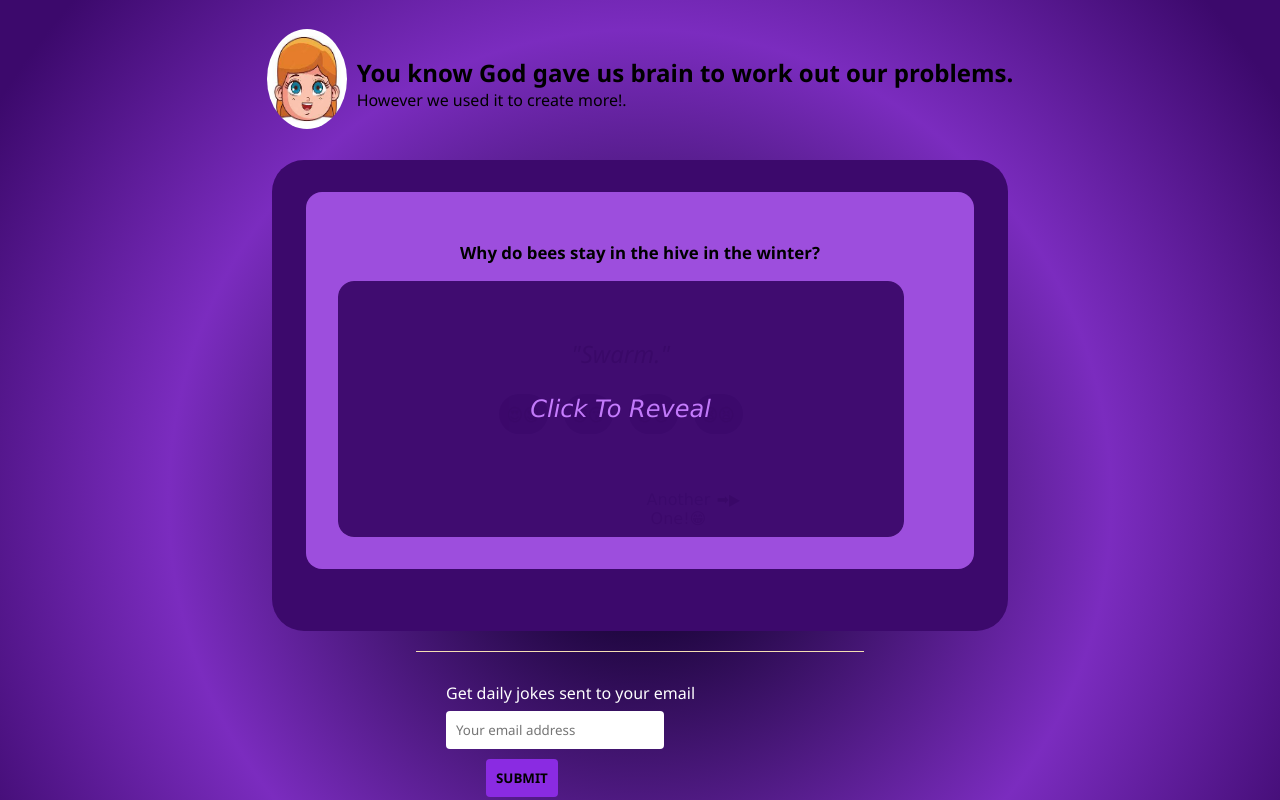
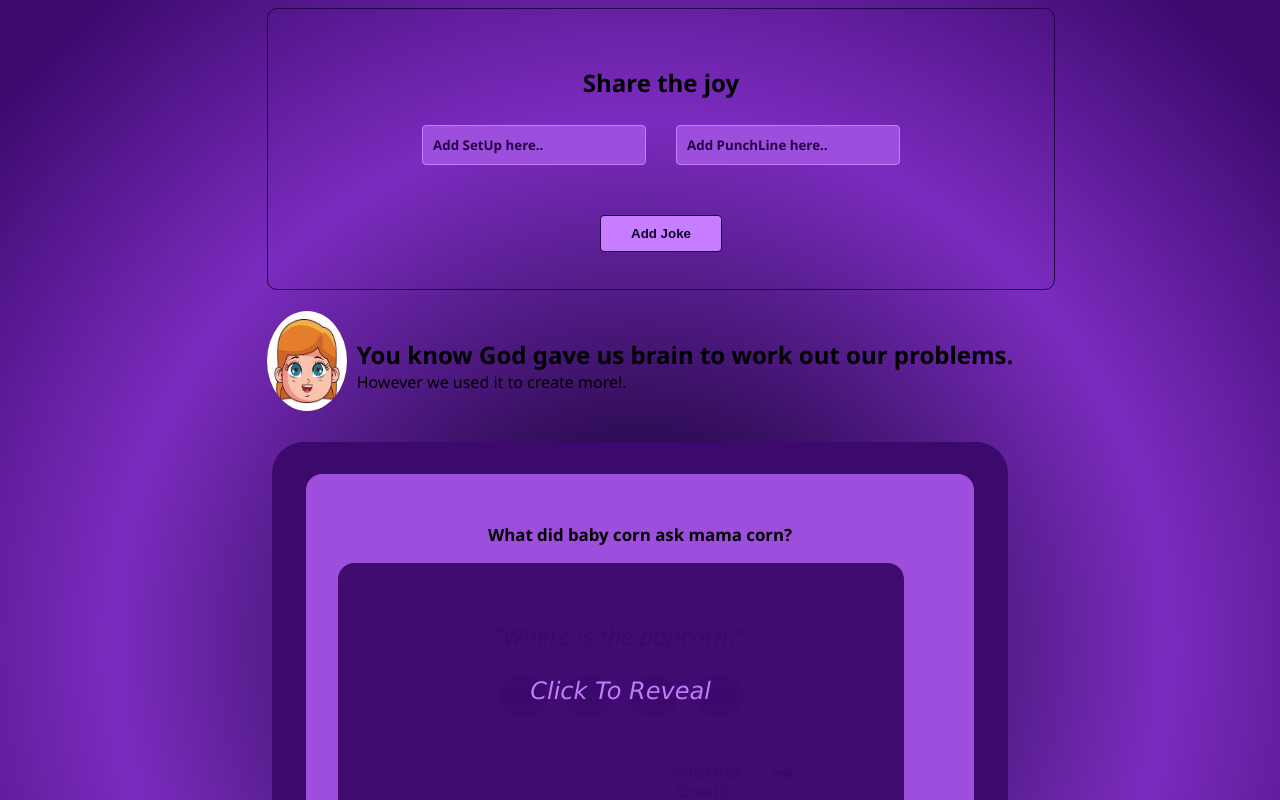
Before and after one commit to cindykandie/jokes-simulator, a React (Vite) app: page / in a window 1280 px wide. Shown: the top 800 px of the page. Built offline with nearby package versions, Linux system fonts and the light colour scheme.

Commit message:
Add joke input

```diff
--- a/src/App.jsx
+++ b/src/App.jsx
@@ -2,12 +2,14 @@ import './App.css'
 import Header from './components/Header'
 import JokeContainer from './components/JokeContainer'
 import Footer from './components/Footer'
+import JokeInput from './components/JokeInput'
 
 
 function App() {
 
   return (
     <div>
+      <JokeInput />
       <Header />
       <JokeContainer />
       <Footer />
--- a/src/Data/JokesAPI.js
+++ b/src/Data/JokesAPI.js
@@ -10,6 +10,10 @@ export default [
     {
         setup: "Why don't pirates travel on mountain roads?",
         punchline: "Scurvy."
+    },
+    {
+        setup: "What did baby corn ask mama corn?",
+        punchline: "Where is the popcorn?"
     },
     {
         setup: "Why do bees stay in the hive in the winter?",
--- a/src/components/Header.jsx
+++ b/src/components/Header.jsx
@@ -3,7 +3,6 @@ import './Header.css'
 function Header(){
     let noteNumber = Math.floor(Math.random()* 10)
     let image = `../src/assets/faceshots/img${noteNumber}.jpg`
-    console.log(noteNumber)
     const NoteHeadings =
         <header>
             <div>
--- a/src/components/Joke.jsx
+++ b/src/components/Joke.jsx
@@ -1,4 +1,3 @@
-import NextButton from './NextButton'
 import './Joke.css'
 import {useState} from 'react'
 
@@ -23,10 +22,10 @@ function Joke(props){
             </div>}
                 <p> <i>"{props.joke.punchline}"</i></p>
                 <div  className="reactions-container">
-                    <span style={{ backgroundColor }} onClick={() => handleReactionClick('#000')}>😍😍</span>
-                    <span style={{ backgroundColor }} onClick={() => handleReactionClick('#000')}>😘😘</span>
-                    <span style={{ backgroundColor }} onClick={() => handleReactionClick('#000')}>😣😣</span>
-                    <span style={{ backgroundColor }} onClick={() => handleReactionClick('#000')}>😫😫</span>
+                    <span style={{ backgroundColor }}>😍😍</span>
+                    <span style={{ backgroundColor }}>😘😘</span>
+                    <span style={{ backgroundColor }}>😣😣</span>
+                    <span style={{ backgroundColor }}>😫😫</span>
                 </div>
             </div>
         </div>
--- /dev/null
+++ b/src/components/JokeInput.css
@@ -0,0 +1,58 @@
+:root{
+    --mainColor: #5a189a;
+    --darkColor: #10002b;
+    --lightColor: #e0aaff;
+    --color1: #240046;
+    --color2: #3c096c;
+    --color3: #7b2cbf;
+    --color4: #9d4edd;
+    --color5: #c77dff;
+  }
+.addjoke-container{
+    border: 1px solid var(--color1);
+    padding: 20px;
+    border-radius: 10px;
+    display: flex;
+    flex-direction: column;
+    height: 30vh;
+    min-height: 200px;
+    width: 100%;
+    max-width: 800px;
+    align-items: center;
+    justify-content: center;
+}
+
+.input-field{
+    display: flex;
+    gap: 30px;
+    background-color: transparent;
+    margin-bottom: 50px;
+}
+input{
+    background-color: var(--color4);
+    border: 1px solid var(--color5);
+    color: var(--color5);
+    font-weight: 600;
+}
+input:focus{
+    background-color: rgb(247, 247, 245);
+    color: #10002b;
+}
+input::placeholder{
+    color: var(--color1);
+    font-weight: 600;
+}
+button{
+    background-color: var(--color5);
+    border: 1px solid var(--color1);
+    border-radius: 4px;
+    padding: 10px 30px;
+    color: #10002b;
+    font-weight: 600;
+}
+button:hover{
+    background-color: var(--color1);
+    color: var(--color5);
+    text-decoration: none;
+
+}
--- /dev/null
+++ b/src/components/JokeInput.jsx
@@ -0,0 +1,17 @@
+import './JokeInput.css'
+function JokeInput(){
+    function handleAddJoke(){
+        console.log('I was cicked')
+    }
+    return(
+    <div className="addjoke-container">
+        <h2>Share the joy</h2>
+            <div className='input-field'>
+                <input type="text" name="" id="" placeholder="Add SetUp here.."/>
+                <input type="text" name="" id="" placeholder="Add PunchLine here.."/>
+            </div>
+            <button onClick={handleAddJoke}>Add Joke</button>
+    </div>
+    )
+}
+export default JokeInput
```
